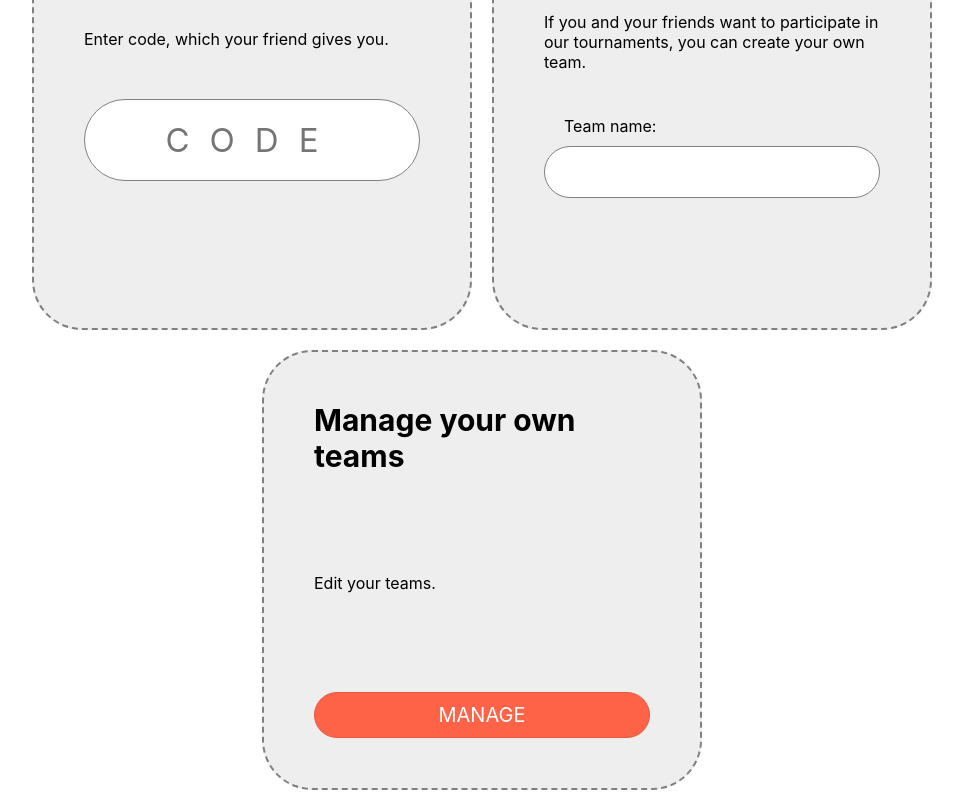
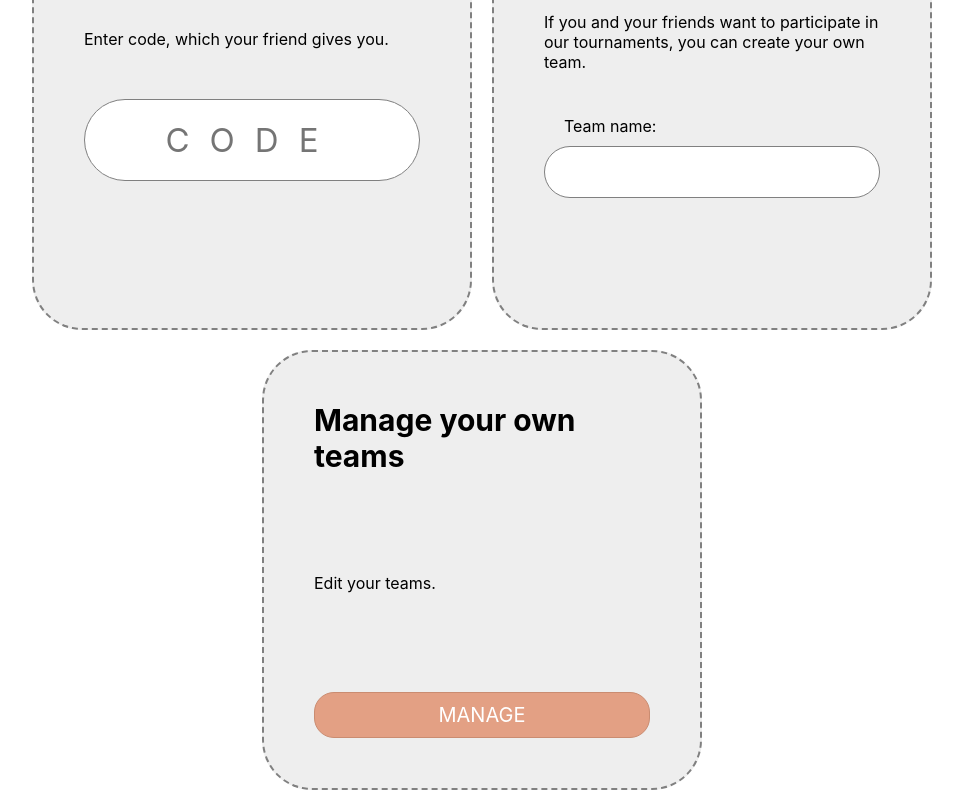
Before and after one commit to SieGra-SieMa/SieGra-SieMa, a React (Create React App) app in the folder frontend/: page /teams in a window 1280 px wide. Shown: the part 249-1049 px from the top of the page, without its empty margins (158-1121 px from the left). Built offline with nearby package versions, Linux system fonts and the light colour scheme.

Commit message:
#11 button style changed[C

```diff
--- a/frontend/src/App.css
+++ b/frontend/src/App.css
@@ -60,7 +60,7 @@
     font-size: 20px;
     border-radius: 20px;
     cursor: pointer;
-    margin: 40px 0px;
+    text-align: center;
 }
 
 .button:hover {
--- a/frontend/src/components/account/Account.css
+++ b/frontend/src/components/account/Account.css
@@ -6,3 +6,7 @@
     font-size: 40px;
     padding: 40px 0;
 }
+
+.account-button {
+    margin: 20px 0;
+}
--- a/frontend/src/components/account/Account.tsx
+++ b/frontend/src/components/account/Account.tsx
@@ -38,13 +38,13 @@ export default function Account() {
                                 value={surname} onChange={e => setSurname(e.target.value)}/>
                         </div>
                         <div className="input-controls">
-                            <button className="button" onClick={() => {
+                            <button className="button account-button" onClick={() => {
                                 setEmail(user.email)
                                 setName(user.name)
                                 setSurname(user.surname)
                                 setIsEditing(false)
                             }}>Cancel</button>
-                            <button className="button" type="submit">Save</button>
+                            <button className="button account-button" type="submit">Save</button>
                         </div>
                     </form>
                 ) : (<>
@@ -56,7 +56,7 @@ export default function Account() {
                     <br />
                     <p><b>Surname</b></p>
                     <p>{surname}</p>
-                    <button className="button" onClick={() => setIsEditing(true)}>Edit</button>
+                    <button className="button account-button" onClick={() => setIsEditing(true)}>Edit</button>
                 </>)}
             </div>
         </div>
--- a/frontend/src/components/account/AccountEnter.css
+++ b/frontend/src/components/account/AccountEnter.css
@@ -14,7 +14,8 @@
     font-size: 20px;
 }
 
-#other-option {
+#other-option,
+.account-enter-button {
     margin: 40px 0px;
 }
 
--- a/frontend/src/components/account/CreateAccount.tsx
+++ b/frontend/src/components/account/CreateAccount.tsx
@@ -61,7 +61,7 @@ export default function CreateAccount() {
                             <SyncLoader loading={true} size={12} margin={20}/>
                         </div>
                         :
-                        <button className="button" type="submit">Create account</button>
+                        <button className="button account-enter-button" type="submit">Create account</button>
                 }
                 </div>
             </form>
--- a/frontend/src/components/account/SignIn.tsx
+++ b/frontend/src/components/account/SignIn.tsx
@@ -49,7 +49,7 @@ export default function SignIn() {
                             <SyncLoader loading={true} size={12} margin={20}/>
                         </div>
                         :
-                        <button className="button" type="submit">Sign in</button>
+                        <button className="button account-enter-button" type="submit">Sign in</button>
                 }
                 </div>
             </form>
--- a/frontend/src/components/teams-panel/CreateTeam.tsx
+++ b/frontend/src/components/teams-panel/CreateTeam.tsx
@@ -22,7 +22,7 @@ export default function CreateTeam() {
                 <label htmlFor="team-name-input">Team name:</label>
                 <input id="team-name-input" type="text" value={name} onChange={e => setName(e.target.value)}/>
             </div>
-            <button style={name.length === 0 ? { visibility: 'collapse'} : {}} onClick={onSubmit}>CREATE</button>
+            <button className="button" style={name.length === 0 ? { visibility: 'collapse'} : {}} onClick={onSubmit}>CREATE</button>
         </div>
     );
 }
--- a/frontend/src/components/teams-panel/JoinTeam.tsx
+++ b/frontend/src/components/teams-panel/JoinTeam.tsx
@@ -20,7 +20,7 @@ export default function JoinTeam() {
             <p>Enter code, which your friend gives you.</p>
             <input id="code-input" type="text" maxLength={5} placeholder="CODE"
                 value={code} onChange={e => setCode(e.target.value)}/>
-            <button style={code.length !== 5 ? { visibility: 'collapse'} : {}} onClick={onSubmit}>JOIN</button>
+            <button className="button" style={code.length !== 5 ? { visibility: 'collapse'} : {}} onClick={onSubmit}>JOIN</button>
         </div>
     );
 }
--- a/frontend/src/components/teams-panel/ManageTeams.tsx
+++ b/frontend/src/components/teams-panel/ManageTeams.tsx
@@ -7,7 +7,7 @@ export default function ManageTeams() {
         <div className="teams-panel-block">
             <h3>Manage your own teams</h3>
             <p>Edit your teams.</p>
-            <Link to='/teams/manage'>MANAGE</Link>
+            <Link className="button" to='/teams/manage'>MANAGE</Link>
         </div>
     );
 }
--- a/frontend/src/components/teams-panel/TeamsPanelBlock.css
+++ b/frontend/src/components/teams-panel/TeamsPanelBlock.css
@@ -47,30 +47,3 @@
     font-size: 25px;
     border: 1px solid #808080
 }
-
-.teams-panel-block > button,
-.teams-panel-block > a {
-    -webkit-appearance: none;
-    appearance: none;
-    border: 1px solid #e6583f;
-    background-color: #ff6347;
-    color: white;
-    justify-self: flex-end;
-    cursor: pointer;
-    border-radius: 25px;
-    padding: 10px;
-    font-size: 20px;
-    text-align: center;
-}
-
-.teams-panel-block > button:hover,
-.teams-panel-block > a:hover {
-    border: 1px solid #d8533b;
-    background-color: #e6583f;
-}
-
-.teams-panel-block > button:active,
-.teams-panel-block > a:active {
-    border: 1px solid #be4732;
-    background-color: #d8533b;
-}
```
